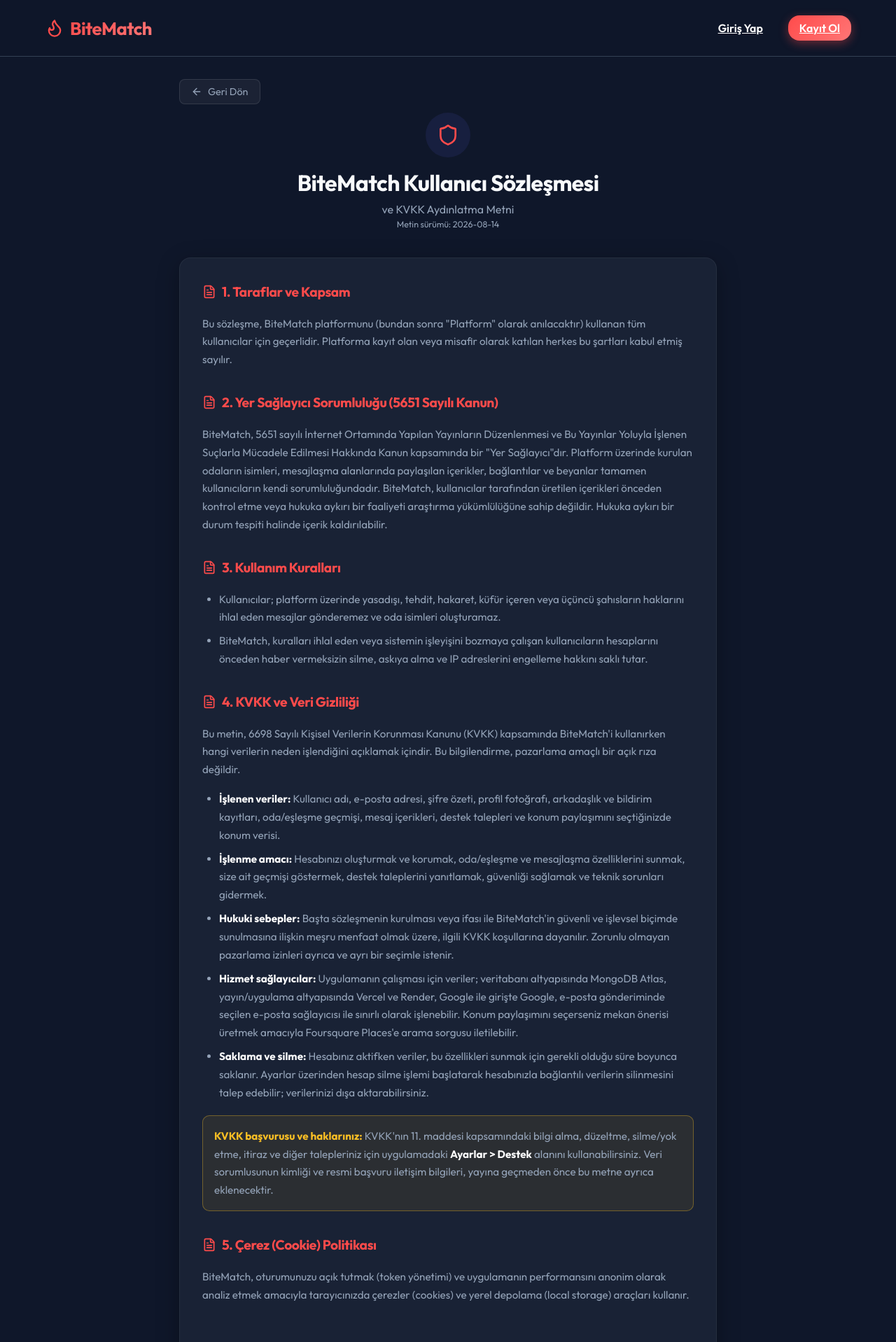
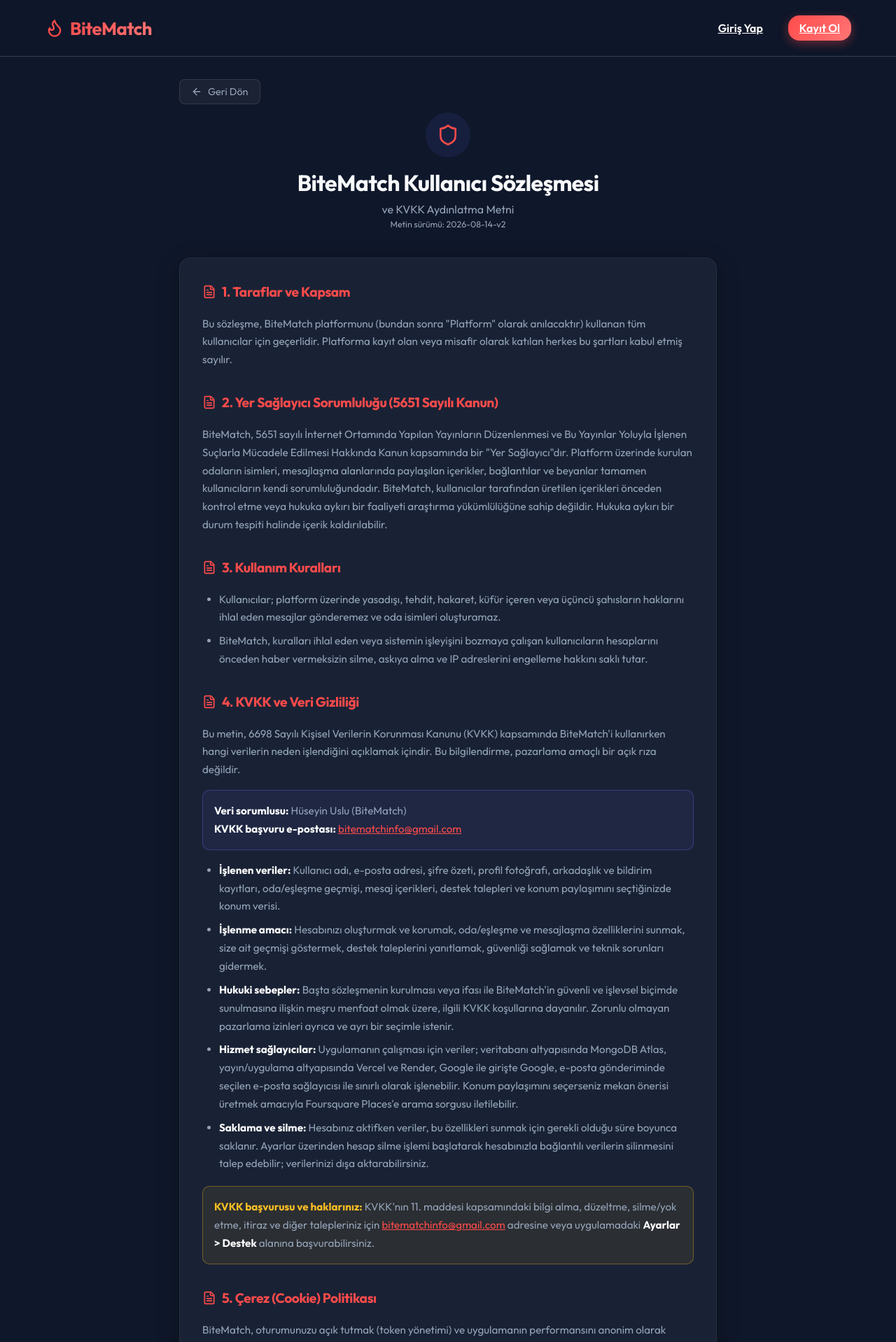
Before and after one commit to huseyinnuslu/BiteMatchh, a React (Vite) app in the folder frontend/: page /terms in a window 1280 px wide. Shown: the top 1918 px of the page at 70% size. Built offline with nearby package versions, Linux system fonts and the light colour scheme.

Commit message:
KVKK veri sorumlusu bilgisini ekle

```diff
--- a/frontend/src/pages/Terms.jsx
+++ b/frontend/src/pages/Terms.jsx
@@ -28,7 +28,7 @@
         </div>
         <h1 style={{ fontSize: '2rem', marginBottom: '0.5rem' }}>BiteMatch Kullanıcı Sözleşmesi</h1>
         <p style={{ color: 'var(--text-muted)', marginBottom: '.25rem' }}>ve KVKK Aydınlatma Metni</p>
-        <p style={{ color: 'var(--text-muted)', fontSize: '.78rem', margin: 0 }}>Metin sürümü: 2026-08-14</p>
+        <p style={{ color: 'var(--text-muted)', fontSize: '.78rem', margin: 0 }}>Metin sürümü: 2026-08-14-v2</p>
       </div>
 
       <div className="glass-card" style={{ padding: '2rem', display: 'flex', flexDirection: 'column', gap: '2rem', lineHeight: '1.7', fontSize: '0.95rem' }}>
@@ -68,6 +68,11 @@
           <p style={{ color: 'var(--text-muted)', marginBottom: '1rem' }}>
             Bu metin, 6698 Sayılı Kişisel Verilerin Korunması Kanunu (KVKK) kapsamında BiteMatch'i kullanırken hangi verilerin neden işlendiğini açıklamak içindir. Bu bilgilendirme, pazarlama amaçlı bir açık rıza değildir.
           </p>
+          <div style={{ marginBottom: '1rem', padding: '1rem', border: '1px solid rgba(99,102,241,.35)', background: 'rgba(99,102,241,.08)', borderRadius: '10px', color: 'var(--text-muted)' }}>
+            <strong style={{ color: 'white' }}>Veri sorumlusu:</strong> Hüseyin Uslu (BiteMatch) <br />
+            <strong style={{ color: 'white' }}>KVKK başvuru e-postası:</strong>{' '}
+            <a href="mailto:bitematchinfo@gmail.com" style={{ color: 'var(--primary)', textDecoration: 'underline' }}>bitematchinfo@gmail.com</a>
+          </div>
           <ul style={{ color: 'var(--text-muted)', paddingLeft: '1.5rem', display: 'flex', flexDirection: 'column', gap: '0.5rem' }}>
             <li><strong style={{ color: 'white' }}>İşlenen veriler:</strong> Kullanıcı adı, e-posta adresi, şifre özeti, profil fotoğrafı, arkadaşlık ve bildirim kayıtları, oda/eşleşme geçmişi, mesaj içerikleri, destek talepleri ve konum paylaşımını seçtiğinizde konum verisi.</li>
             <li><strong style={{ color: 'white' }}>İşlenme amacı:</strong> Hesabınızı oluşturmak ve korumak, oda/eşleşme ve mesajlaşma özelliklerini sunmak, size ait geçmişi göstermek, destek taleplerini yanıtlamak, güvenliği sağlamak ve teknik sorunları gidermek.</li>
@@ -76,7 +81,7 @@
             <li><strong style={{ color: 'white' }}>Saklama ve silme:</strong> Hesabınız aktifken veriler, bu özellikleri sunmak için gerekli olduğu süre boyunca saklanır. Ayarlar üzerinden hesap silme işlemi başlatarak hesabınızla bağlantılı verilerin silinmesini talep edebilir; verilerinizi dışa aktarabilirsiniz.</li>
           </ul>
           <div style={{ marginTop: '1.2rem', padding: '1rem', border: '1px solid rgba(251,191,36,.35)', background: 'rgba(251,191,36,.08)', borderRadius: '10px', color: 'var(--text-muted)' }}>
-            <strong style={{ color: '#fbbf24' }}>KVKK başvurusu ve haklarınız:</strong> KVKK'nın 11. maddesi kapsamındaki bilgi alma, düzeltme, silme/yok etme, itiraz ve diğer talepleriniz için uygulamadaki <strong style={{ color: 'white' }}>Ayarlar &gt; Destek</strong> alanını kullanabilirsiniz. Veri sorumlusunun kimliği ve resmi başvuru iletişim bilgileri, yayına geçmeden önce bu metne ayrıca eklenecektir.
+            <strong style={{ color: '#fbbf24' }}>KVKK başvurusu ve haklarınız:</strong> KVKK'nın 11. maddesi kapsamındaki bilgi alma, düzeltme, silme/yok etme, itiraz ve diğer talepleriniz için <a href="mailto:bitematchinfo@gmail.com" style={{ color: 'var(--primary)', textDecoration: 'underline' }}>bitematchinfo@gmail.com</a> adresine veya uygulamadaki <strong style={{ color: 'white' }}>Ayarlar &gt; Destek</strong> alanına başvurabilirsiniz.
           </div>
         </section>
 
```
Also changed, not shown: 1 other file (tests, documents, lock files or other folders).
